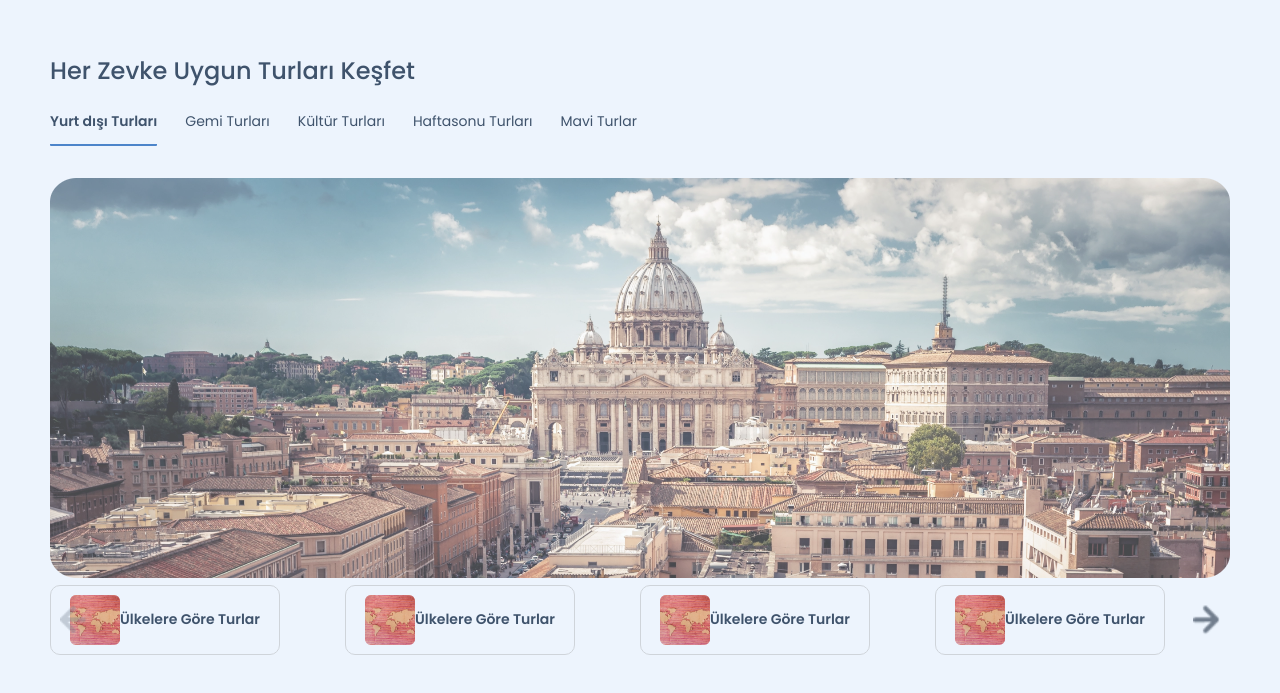
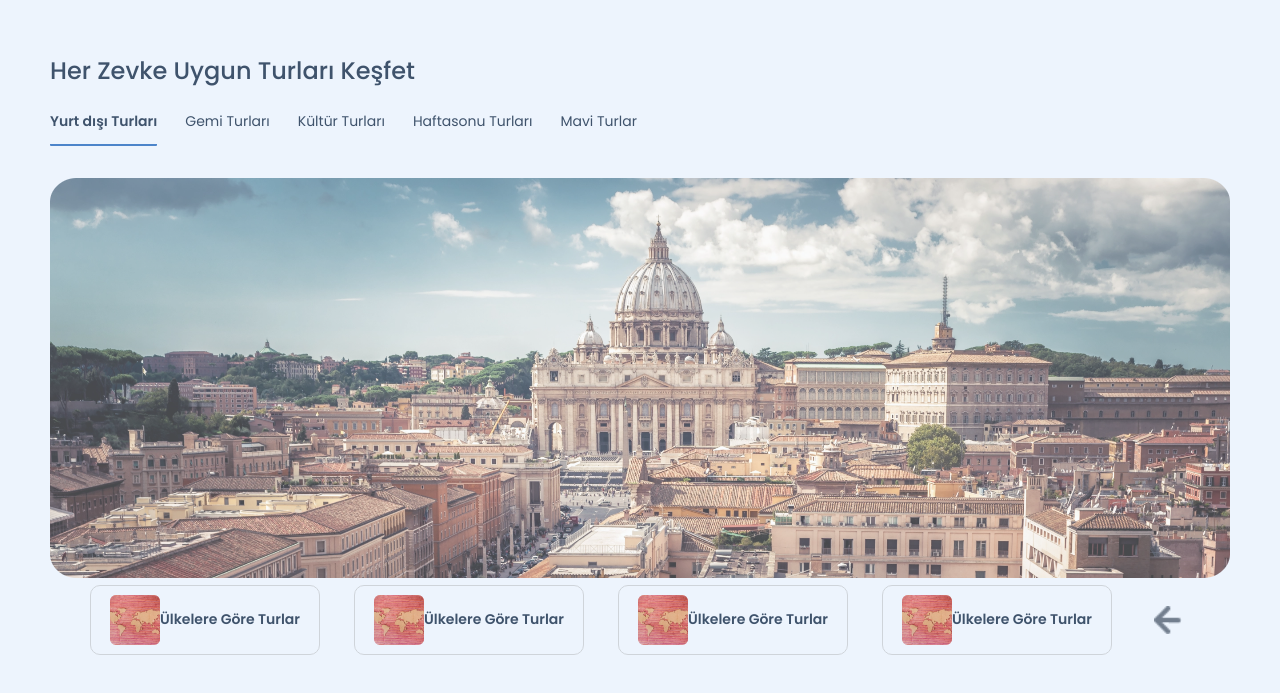
Before and after one commit to EmreManis/front-competition, a Next.js app: page / in a window 1280 px wide. Shown: the part 1657-2350 px from the top of the page. Built offline with nearby package versions, Linux system fonts and the light colour scheme.

Commit message:
carousel

```diff
--- a/components/tourSection/Carousel.js
+++ b/components/tourSection/Carousel.js
@@ -1,3 +1,5 @@
+import { useState, useRef, useEffect } from "react";
+
 import { Swiper, SwiperSlide } from "swiper/react";
 import { Navigation } from "swiper";
 import Image from "next/image";
@@ -10,6 +12,23 @@ import classes from "./carousel.module.css";
 import tatilBudur from "../../public/tour/tour1.png";
 
 const Slide = () => {
+  const [swiper, setSwiper] = useState();
+  const prevRef = useRef();
+  const nextRef = useRef();
+
+  useEffect(() => {
+    if (swiper) {
+      console.log("Swiper instance:", prevRef.current);
+      swiper.params.navigation.prevEl = prevRef.current;
+      swiper.params.navigation.nextEl = nextRef.current;
+      swiper.navigation.init();
+      swiper.navigation.update();
+    }
+    console.log(prevRef.current);
+  }, [swiper]);
+
+
+
   let slide = [];
   for (let i = 0; i <= 8; i++) {
     slide.push(
@@ -23,26 +42,24 @@ const Slide = () => {
   }
 
   return (
-    <div>
+    <div className="flex mx-10">
+      <div className="swiper-button-next" ref={prevRef}>
+      </div>
       <Swiper
         modules={[Navigation]}
-
         slidesPerView={4}
         // navigation={true}
         className={classes.swiper}
         navigation={{
-          nextEl: ".swiper-button-next",
-          prevEl: ".swiper-button-prev",
+          prevEl: prevRef?.current,
+          nextEl: nextRef?.current,
         }}
+        onSwiper={setSwiper}
       >
-        <button>
-          <span className="swiper-button-prev" />
-        </button>
         {slide}
-        <button>
-          <span className="swiper-button-next" />
-        </button>
       </Swiper>
+      <div className="swiper-button" ref={nextRef}>
+      </div>
     </div>
   );
 };
--- a/styles/globals.css
+++ b/styles/globals.css
@@ -86,36 +86,36 @@
   opacity: 1;
 }
 
-.swiper-button-next{
+ .swiper-button-next{
+  margin: 8px;
+  padding: 6px 14px;
+  cursor: pointer;
   background-image: url("../public/carousel/forwardArrow.png");
   background-repeat: no-repeat;
   background-size: 100% auto;
   background-position: center;
-  right: -16px;
 }
 
-.swiper-button-prev{
-  background-image: url("../public/carousel/backArrow.png");
-  background-repeat: no-repeat;
-  background-size: 100% auto;
-  background-position: center;
-}
-.swiper-button-prev, .swiper-button-prev.swiper-container-rtl .swiper-button-next {
-  left: -16px;
-  right: auto;
-
-}
-
-.swiper-button-next::after {
+/* .swiper-button-next::after {
   display: none;
 }
 
 .swiper-button-prev::after {
   display: none;
-}
+} */
 
 .swiperItem {
   width: 14.375rem;
   height: 4.375rem;
 
 }
+
+.swiper-button {
+  margin: 8px;
+  padding: 6px 14px;
+  cursor: pointer;
+  background-image: url("../public/carousel/backArrow.png");
+  background-repeat: no-repeat;
+  background-size: 100% auto;
+  background-position: center;
+}
```
Also changed, not shown: components/tourSection/forwardArrow.png (added).
